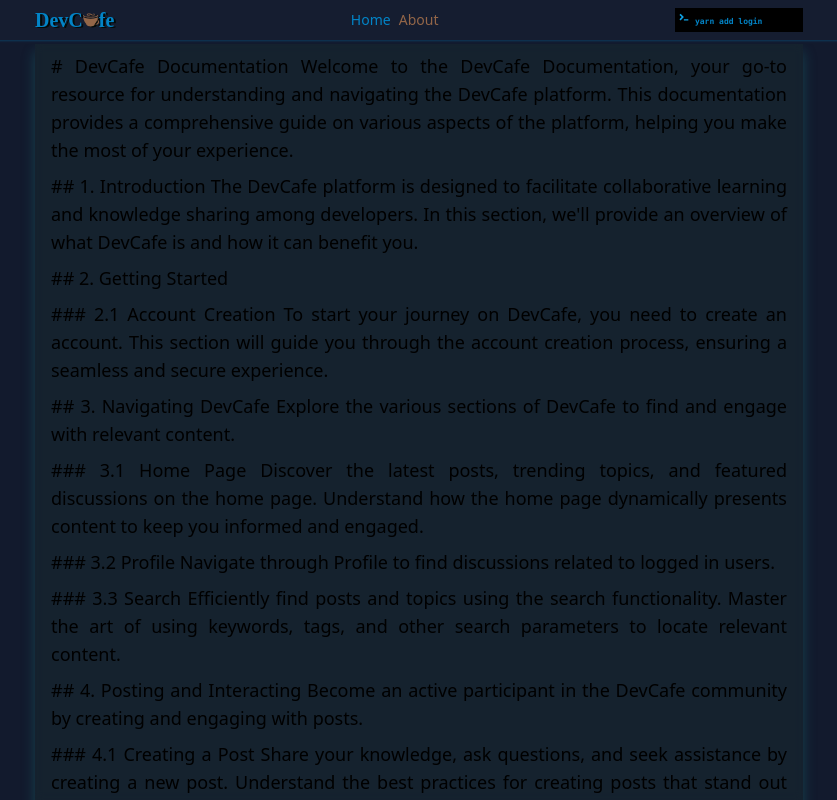
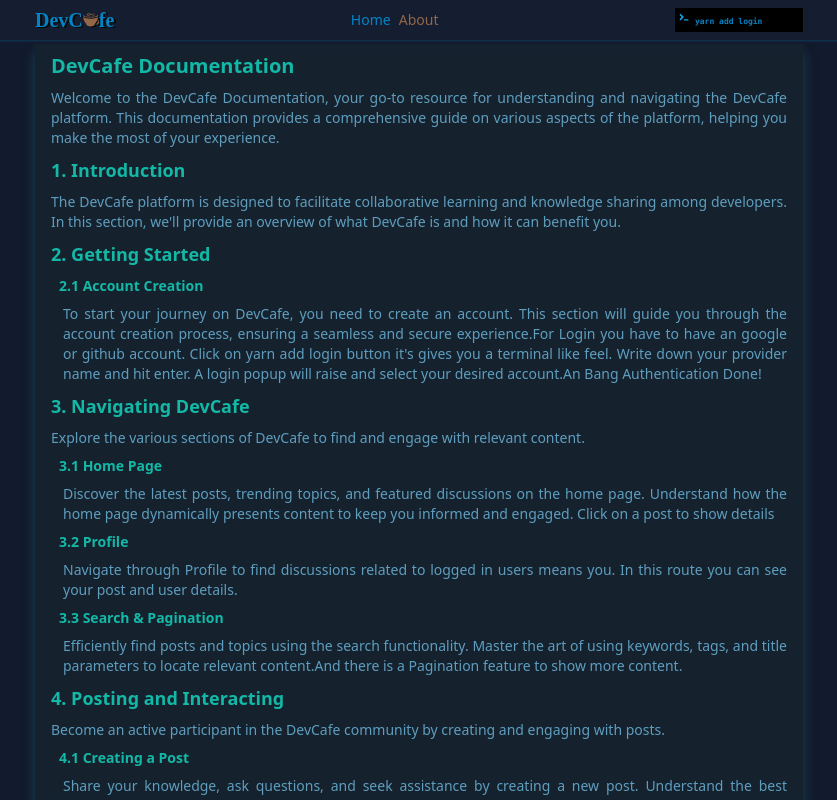
Before and after one commit to Soab42/devCafe, a React (Vite) app: page / in a window 1280 px wide. Both pictures are taken after a click on the button "About". Shown: the whole page, without its empty margins (221-1058 px from the left). Built offline with nearby package versions, Linux system fonts and the light colour scheme; no server answers; the database is empty; a web font is replaced by a local one.

Commit message:
final update

```diff
--- a/package.json
+++ b/package.json
@@ -17,6 +17,8 @@
     "react-dom": "^18.2.0",
     "react-icons": "^4.11.0",
     "react-redux": "^8.1.3",
+    "react-router": "^6.21.0",
+    "react-router-dom": "^6.21.0",
     "reselect": "^4.1.8",
     "tailwind": "^4.0.0"
   },
--- a/src/route/About.jsx
+++ b/src/route/About.jsx
@@ -1,96 +1,236 @@
 import React from "react";
+import { IoLogoGithub, IoLogoGoogle, IoLogoLinkedin } from "react-icons/io5";
+import { Link } from "react-router-dom";
 
 export default function About() {
   return (
-    <div className="flex flex-col gap-2 text-lg text-justify">
+    <div className="flex flex-col gap-2 text-sm text-justify text-sky-300/70 mb-10">
+      <p className="text-xl font-bold text-teal-500">DevCafe Documentation</p>
       <p>
-        # DevCafe Documentation Welcome to the DevCafe Documentation, your go-to
-        resource for understanding and navigating the DevCafe platform. This
-        documentation provides a comprehensive guide on various aspects of the
-        platform, helping you make the most of your experience.
+        Welcome to the DevCafe Documentation, your go-to resource for
+        understanding and navigating the DevCafe platform. This documentation
+        provides a comprehensive guide on various aspects of the platform,
+        helping you make the most of your experience.
+      </p>
+      <p className="text-lg font-bold text-teal-500"> 1. Introduction</p>
+      <p>
+        The DevCafe platform is designed to facilitate collaborative learning
+        and knowledge sharing among developers. In this section, we'll provide
+        an overview of what DevCafe is and how it can benefit you.
+      </p>
+      <p className="text-lg font-bold text-teal-500"> 2. Getting Started</p>
+      <p className="text-sm pl-2 font-bold text-teal-500">
+        2.1 Account Creation
+      </p>
+      <p className="pl-3">
+        To start your journey on DevCafe, you need to create an account. This
+        section will guide you through the account creation process, ensuring a
+        seamless and secure experience.For Login you have to have an google or
+        github account. Click on yarn add login button it&apos;s gives you a
+        terminal like feel. Write down your provider name and hit enter. A login
+        popup will raise and select your desired account.An Bang Authentication
+        Done!
+      </p>
+      <p className="text-lg font-bold text-teal-500">3. Navigating DevCafe</p>
+      <p>
+        Explore the various sections of DevCafe to find and engage with relevant
+        content.
+      </p>
+      <p className="text-sm pl-2 font-bold text-teal-500">3.1 Home Page</p>
+      <p className="pl-3">
+        Discover the latest posts, trending topics, and featured discussions on
+        the home page. Understand how the home page dynamically presents content
+        to keep you informed and engaged. Click on a post to show details
+      </p>
+      <p className="text-sm pl-2 font-bold text-teal-500">3.2 Profile</p>
+      <p className="pl-3">
+        Navigate through Profile to find discussions related to logged in users
+        means you. In this route you can see your post and user details.
+      </p>
+      <p className="text-sm pl-2 font-bold text-teal-500">
+        3.3 Search & Pagination
+      </p>
+      <p className="pl-3">
+        Efficiently find posts and topics using the search functionality. Master
+        the art of using keywords, tags, and title parameters to locate relevant
+        content.And there is a Pagination feature to show more content.
+      </p>
+      <p className="text-lg font-bold text-teal-500">
+        4. Posting and Interacting
       </p>
       <p>
-        ## 1. Introduction The DevCafe platform is designed to facilitate
-        collaborative learning and knowledge sharing among developers. In this
-        section, we'll provide an overview of what DevCafe is and how it can
-        benefit you.
+        Become an active participant in the DevCafe community by creating and
+        engaging with posts.
       </p>
-      <p>## 2. Getting Started</p>
-      <p>
-        ### 2.1 Account Creation To start your journey on DevCafe, you need to
-        create an account. This section will guide you through the account
-        creation process, ensuring a seamless and secure experience.{" "}
+      <p className="text-sm pl-2 font-bold text-teal-500">
+        4.1 Creating a Post
       </p>
-      <p>
-        ## 3. Navigating DevCafe Explore the various sections of DevCafe to find
-        and engage with relevant content.
+      <p className="pl-3">
+        Share your knowledge, ask questions, and seek assistance by creating a
+        new post. Understand the best practices for creating posts that stand
+        out and attract meaningful interactions.
       </p>
-      <p>
-        ### 3.1 Home Page Discover the latest posts, trending topics, and
-        featured discussions on the home page. Understand how the home page
-        dynamically presents content to keep you informed and engaged.
+      <p className="text-sm pl-2 font-bold text-teal-500">4.2 Commenting</p>
+      <p className="pl-3">
+        Engage with the community by leaving comments on posts. Discover how to
+        provide valuable insights, ask questions, and foster discussions through
+        comments.
       </p>
-      <p>
-        ### 3.2 Profile Navigate through Profile to find discussions related to
-        logged in users.
+      <p className="text-sm pl-2 font-bold text-teal-500">
+        4.3 Answering questions
       </p>
-      <p>
-        ### 3.3 Search Efficiently find posts and topics using the search
-        functionality. Master the art of using keywords, tags, and other search
-        parameters to locate relevant content.
+      <p className="pl-3">
+        Express appreciation for valuable content by Answering questions and
+        comments. Learn how Answering contributes to highlighting the most
+        relevant and helpful contributions.
       </p>
-      <p>
-        ## 4. Posting and Interacting Become an active participant in the
-        DevCafe community by creating and engaging with posts.
+      <p className="text-lg font-bold text-teal-500">
+        5. Challenges and Solutions
+      </p>
+      <p className="pl-3">
+        Throughout the development of DevCafe, we encountered various
+        challenges. Here, we share some of the problems we faced and how we
+        overcame them.
       </p>
 
-      <p>
-        ### 4.1 Creating a Post Share your knowledge, ask questions, and seek
-        assistance by creating a new post. Understand the best practices for
-        creating posts that stand out and attract meaningful interactions.
+      <div>
+        <p className="text-sm pl-2 font-bold text-teal-500">5.1 Challenge:</p>
+        <p className="pl-3">
+          While building our app, we had a tough time dealing with routing
+          issues. Specifically, there was no out-of-the-box solution for
+          handling data after a hard reload.
+        </p>
+        <p className="text-sm pl-2 font-bold text-teal-500">Solution:</p>
+        <p className="pl-3">
+          To tackle this, we couldn't use popular tools like React Router due to
+          our unique setup. So, we rolled our own solution using React and
+          Redux. We set up a custom routing system with React-Redux and added a
+          smart caching system. The hiccup came with hard reloads wiping out our
+          Redux state. To prevent data loss, we cleverly used localStorage to
+          store crucial information during hard reloads and then seamlessly
+          brought it back into Redux. This not only fixed our routing challenge
+          but also boosted the app's overall performance. Now, it handles hard
+          reloads like a champ!
+        </p>
+      </div>
+
+      <div>
+        <p className="text-sm pl-2 font-bold text-teal-500">5.2 Challenge:</p>
+        <p className="pl-3">
+          I faced a challenge in displaying code as a code viewer in my project.
+        </p>
+        <p className="text-sm pl-2 font-bold text-teal-500">Solution:</p>
+        <p className="pl-3">
+          To keep dependencies low, I avoided using external packages and opted
+          for a lightweight solution. I leveraged Markdown and implemented a
+          feature to distinguish between regular text and code using regular
+          expressions. For code formatting, I incorporated PrismJS, which was
+          the only additional dependency outside of my project's primary
+          framework (React in this case). This approach allowed me to showcase
+          code effectively without unnecessary dependencies, keeping the project
+          streamlined.
+        </p>
+      </div>
+      <div>
+        <p className="text-sm pl-2 font-bold text-teal-500">5.3 Challenge:</p>
+        <p className="pl-3">
+          While developing, a significant issue arose regarding saving and
+          retrieving data in Firebase after edits. The challenge was ensuring
+          that the application could detect whether the data had been changed
+          and subsequently fetch the updated information.
+        </p>
+        <p className="text-sm pl-2 font-bold text-teal-500">Solution:</p>
+        <p className="pl-3">
+          To address this issue, I implemented a solution using Redux state
+          management. I introduced a mechanism in the Redux state to track
+          whether the data had been modified. When an edit occurred, the state
+          was updated accordingly. Then, upon making a request to retrieve the
+          data, the application checked the Redux state. If the state indicated
+          that the data had been changed, a fresh fetch operation was triggered
+          to ensure the most recent and accurate information was available. This
+          approach allowed for seamless handling of data changes in Firebase and
+          improved the reliability of data retrieval after edits.
+        </p>
+      </div>
+      <div>
+        <p className="text-sm pl-2 font-bold text-teal-500">5.4 Challenge:</p>
+        <p className="pl-3">
+          Another challenge I encountered was creating a code editor-like input,
+          allowing users to input data, save it to a database, and then display
+          it in my custom code viewer. The constraint was to achieve this
+          without adding unnecessary dependencies to the project.
+        </p>
+        <p className="text-sm pl-2 font-bold text-teal-500">Solution:</p>
+        <p className="pl-3">
+          To address this issue without extending dependencies, I opted for a
+          simple and efficient solution. Instead of using a dedicated code
+          editor library, I implemented a text area for user input. Using the
+          useRef hook, I captured the exact data format from the text area. The
+          data from the text area was then saved to the database. When
+          displaying the saved data in my custom code viewer (as described in a
+          previous challenge), I utilized the same lightweight solution,
+          avoiding unnecessary dependencies. This approach allowed me to keep
+          the project streamlined while achieving the desired functionality.
+        </p>
+      </div>
+
+      <p className="text-lg font-bold text-teal-500">6. Contact & Support</p>
+      <p className="pl-3">
+        If you encounter any issues or have specific inquiries, reach out to our
+        support team at
       </p>
+      <div className="flex-center gap-4 ">
+        <a
+          href="mailto:syfuddhin@gmail.com"
+          target="_blank"
+          rel="noreferrer"
+          className="flex-center  hover:bg-green-300 text-green-500 bg-slate-700 w-24 rounded p-1"
+        >
+          <span className="text-lg">
+            <IoLogoGoogle />
+          </span>
+          @syuddhin
+        </a>
 
-      <p>
-        ### 4.2 Commenting Engage with the community by leaving comments on
-        posts. Discover how to provide valuable insights, ask questions, and
-        foster discussions through comments.
+        <a
+          href="https://github.com/soab42"
+          target="_blank"
+          rel="noreferrer"
+          className="flex-center  hover:bg-green-300 text-black bg-slate-700 w-24 rounded p-1"
+        >
+          <span className="text-xl">
+            <IoLogoGithub />
+          </span>
+          /soab42
+        </a>
+        <a
+          href="https://www.linkedin.com/in/soab-mahmud-4a202787"
+          target="_blank"
+          rel="noreferrer"
+          className="flex-center  hover:bg-green-300 text-blue-500 bg-slate-700 px-2 rounded p-1"
+        >
+          <span className="text-xl">
+            <IoLogoLinkedin />
+          </span>
+          /soab-mahmud-4a202787
+        </a>
+      </div>
+      <div className="flex-center mt-2">
+        <p>
+          If you like the project you can explore more on my
+          <a
+            className="underline pl-1 text-sky-400"
+            href="syfuddhin.netlify.app"
+            target="_blank"
+          >
+            portfolio
+          </a>
+          {""}.
+        </p>
+      </div>
+      <p className="mt-2 text-xl text-pink-400 text-center bg-black/20 p-2">
+        Enjoy your journey on DevCafe and happy coding 💙🥰!
       </p>
-
-      <p>
-        ### 4.3 Answering questions Express appreciation for valuable content by
-        Answering questions and comments. Learn how Answering contributes to
-        highlighting the most relevant and helpful contributions.
-      </p>
-
-      <p>
-        ## 6. Challenges and Solutions Throughout the development of DevCafe, we
-        encountered various challenges. Here, we share some of the problems we
-        faced and how we overcame them.
-      </p>
-
-      <p>
-        ### 6.1 Challenge: [Describe the challenge] [Provide details about the
-        specific challenge faced during development.] **Solution:** [Explain how
-        the challenge was addressed, what strategies were employed, and the
-        resolution.]
-      </p>
-
-      <p>
-        ### 6.2 Challenge: [Describe the challenge] [Provide details about the
-        specific challenge faced during development.]
-      </p>
-
-      <p>
-        **Solution:** [Explain how the challenge was addressed, what strategies
-        were employed, and the resolution.] [Continue as needed.]
-      </p>
-
-      <p>
-        ## 9. Contact Support If you encounter any issues or have specific
-        inquiries, reach out to our support team at syfuddhin@gmail.com.
-      </p>
-
-      <p>Enjoy your journey on DevCafe, and happy coding!</p>
     </div>
   );
 }
```
Also changed, not shown: 1 other file (tests, documents, lock files or other folders).
